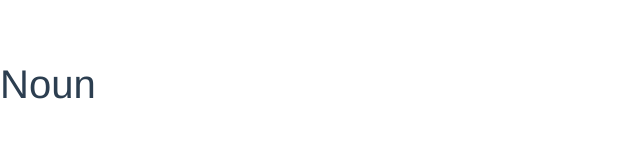
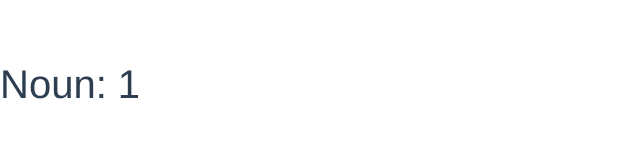
Before and after one commit to dead-bird/antagonize, a Vue app: page /#/noun/1 in a window 1280 px wide. Shown: the top 160 px of the page, without its empty margins (0-640 px from the left). Built offline with nearby package versions, Linux system fonts and the light colour scheme.

Commit message:
Route Param example

```diff
--- a/src/components/modifiers/Modifier.vue
+++ b/src/components/modifiers/Modifier.vue
@@ -5,7 +5,7 @@ export default {
 
 <template>
   <div>
-    <h1>Modifier</h1>
+    <h1>Modifier: {{ $route.params.id }}</h1>
   </div>
 </template>
 
--- a/src/components/nouns/Noun.vue
+++ b/src/components/nouns/Noun.vue
@@ -5,7 +5,7 @@ export default {
 
 <template>
   <div>
-    <h1>Noun</h1>
+    <h1>Noun: {{ $route.params.id }}</h1>
   </div>
 </template>
 
```
